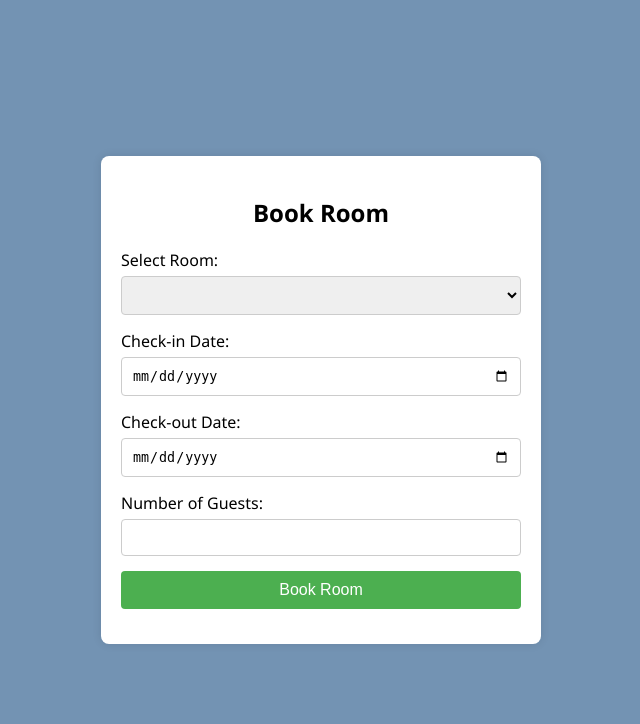
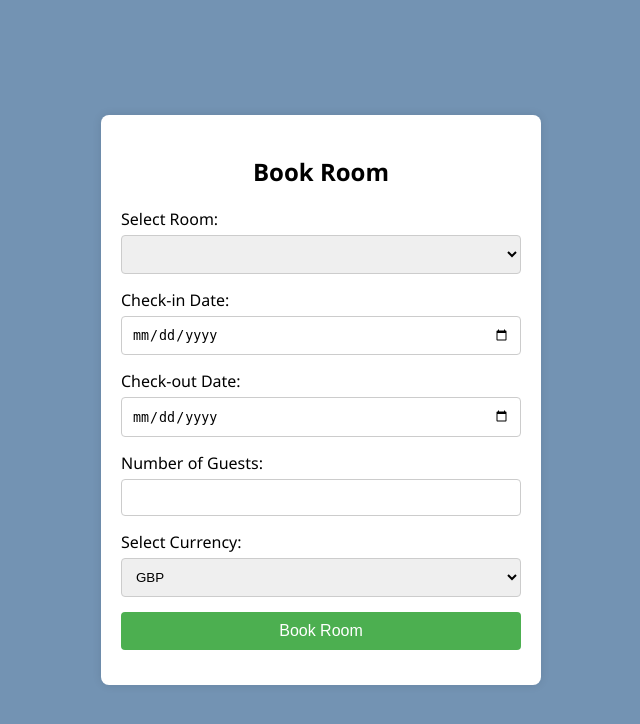
Before and after one commit to biora-code/HotelBookingSystem, a Flask app: page /book_room/1 in a window 1280 px wide. Shown: the top 724 px of the page, without its empty margins (319-959 px from the left). Run offline with Flask 3, Linux system fonts and the light colour scheme; the visitor is signed in with stand-in values (Sample User, id 1); data that the repository does not hold is empty; some libraries are stand-ins or nearby versions.

Commit message:
Added conversion rates

```diff
--- a/app.py
+++ b/app.py
@@ -2,7 +2,6 @@ from flask import Flask, render_template, request, redirect, url_for, session, f
 from flask_mysqldb import MySQL
 import MySQLdb.cursors
 import re
-from werkzeug.security import generate_password_hash, check_password_hash
 from functools import wraps
 from reportlab.pdfgen import canvas
 from io import BytesIO
@@ -186,6 +185,8 @@ def calculate_price(room_id, check_in_date, check_out_date, num_guests):
     # Calculate the number of days of stay
     days_of_stay = (check_out_date - check_in_date).days
 
+    price = float(price)  # Ensure price is a float
+
     # Calculate the total price
     total_price = price * days_of_stay
 
@@ -229,8 +230,24 @@ def apply_advanced_booking_discount(check_in_date, total_price):
     total_price_float = float(total_price)
     discounted_price_float = total_price_float * (1 - discount)
     discounted_price = Decimal(discounted_price_float)
+    return discounted_price
 
-    return discounted_price
+def calculate_price_in_currency(discounted_price, currency):
+    conversion_rates = {
+        'GBP': 1.0,
+        'USD': 1.28,
+        'EURO': 1.18,
+        'Dirham': 5.2,
+        'Yuan': 8.9,
+        'INR': 106.0,
+        'PKR': 368.0
+    }
+
+    if currency not in conversion_rates:
+        raise ValueError("Invalid currency")
+
+    return float(discounted_price) * conversion_rates[currency]
+
 
 @app.route('/book_room/<int:hotel_id>', methods=['GET', 'POST'])
 @login_required
@@ -248,16 +265,27 @@ def book_room(hotel_id):
         user_id = session.get('user_id')
         if not user_id:
             return 'User ID not found in session. Please log in again.'
-            return redirect(url_for('login'))
 
         room_id = request.form['room']
         check_in_date = datetime.strptime(request.form['check_in_date'], '%Y-%m-%d').date()
         check_out_date = datetime.strptime(request.form['check_out_date'], '%Y-%m-%d').date()
         num_guests = int(request.form['num_guests'])
+        currency = request.form['currency']
 
         cursor.execute('SELECT max_guests FROM Rooms WHERE room_id = %s', (room_id,))
         room = cursor.fetchone()
         max_guests = room['max_guests']
+
+        # Check if check-out date is earlier than check-in date
+        if check_out_date <= check_in_date:
+            flash('Check-out date cannot be earlier than check-in date.')
+            return redirect(url_for('book_room', hotel_id=hotel_id))
+
+        # Check if the booking duration exceeds 20 days
+        stay_duration = (check_out_date - check_in_date).days
+        if stay_duration > 20:
+            flash('Maximum stay duration is 20 days. Please make separate bookings for a longer stay.')
+            return redirect(url_for('book_room', hotel_id=hotel_id))
 
         if num_guests > max_guests:
             flash(f'The selected room can only accommodate up to {max_guests} guests.')
@@ -288,10 +316,11 @@ def book_room(hotel_id):
 
         # Calculate total price (for simplicity, using off-peak season price)
         total_price = calculate_price(room_id, check_in_date, check_out_date, num_guests)
+        final_price = calculate_price_in_currency(total_price, currency)
 
         cursor.execute(
             'INSERT INTO Bookings (user_id, room_id, check_in_date, check_out_date, total_price) VALUES (%s, %s, %s, %s, %s)',
-            (user_id, room_id, check_in_date, check_out_date, total_price)
+            (user_id, room_id, check_in_date, check_out_date, final_price)
         )
         cursor.execute(
             'UPDATE Rooms SET status = %s WHERE room_id = %s',
@@ -309,7 +338,7 @@ def book_room(hotel_id):
         p.drawString(100, 720, f"Room ID: {room_id}")
         p.drawString(100, 705, f"Check-in Date: {check_in_date}")
         p.drawString(100, 690, f"Check-out Date: {check_out_date}")
-        p.drawString(100, 675, f"Total Price: {total_price}")
+        p.drawString(100, 675, f"Total Price: {currency} {final_price}")
         p.drawString(100, 660, f"Status: booked")
         p.showPage()
         p.save()
@@ -331,7 +360,7 @@ def cancel_booking(booking_id):
         booking = cursor.fetchone()
         if not booking:
             flash('Booking not found or you do not have permission to cancel this booking.')
-            return redirect(url_for('my_bookings'))  # Redirect to a page showing user's bookings
+            return redirect(url_for('my_bookings'))  # Redirect to the page showing user's bookings
 
         room_id = booking['room_id']
 
--- a/templates/book_room.html
+++ b/templates/book_room.html
@@ -31,15 +31,21 @@
                 <input type="number" name="num_guests" id="num_guests" min="1" required>
             </div>
             <div class="form-group">
+                <label for="currency">Select Currency:</label>
+                <select name="currency" id="currency">
+                    <option value="GBP">GBP</option>
+                    <option value="USD">USD</option>
+                    <option value="EURO">EURO</option>
+                    <option value="Dirham">Dirham</option>
+                    <option value="Yuan">Yuan</option>
+                    <option value="INR">INR</option>
+                    <option value="PKR">PKR</option>
+                </select>
+            </div>
+            <div class="form-group">
                 <input type="submit" value="Book Room" class="btn">
             </div>
         </form>
-
-        {% if user_booking %}
-            <form method="post" action="{{ url_for('cancel_booking', booking_id=user_booking['booking_id']) }}">
-                <input type="submit" value="Cancel Booking" class="btn cancel">
-            </form>
-        {% endif %}
 
         {% with messages = get_flashed_messages() %}
             {% if messages %}
```
Also changed, not shown: templates/my_bookings.html (+8 -1 lines).
